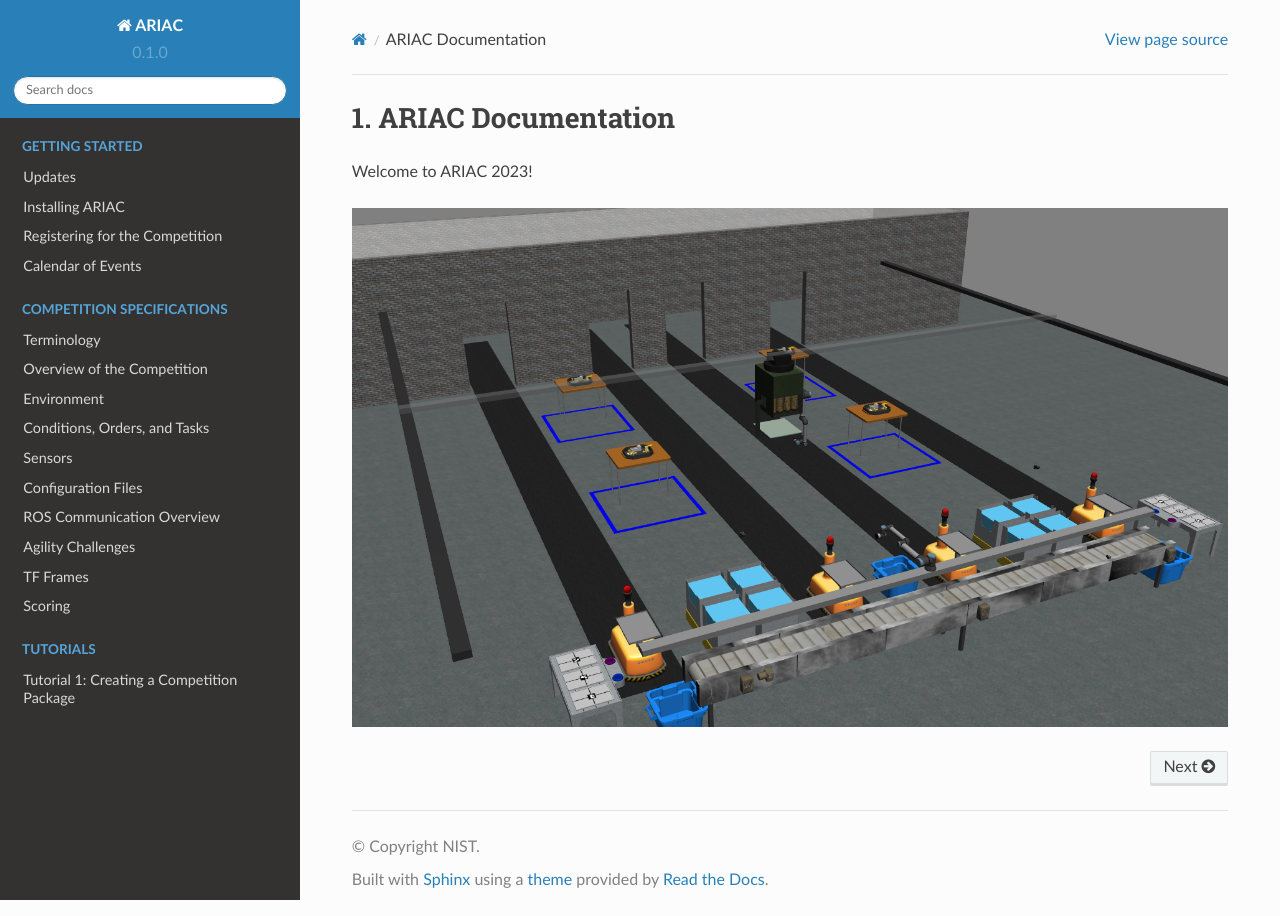
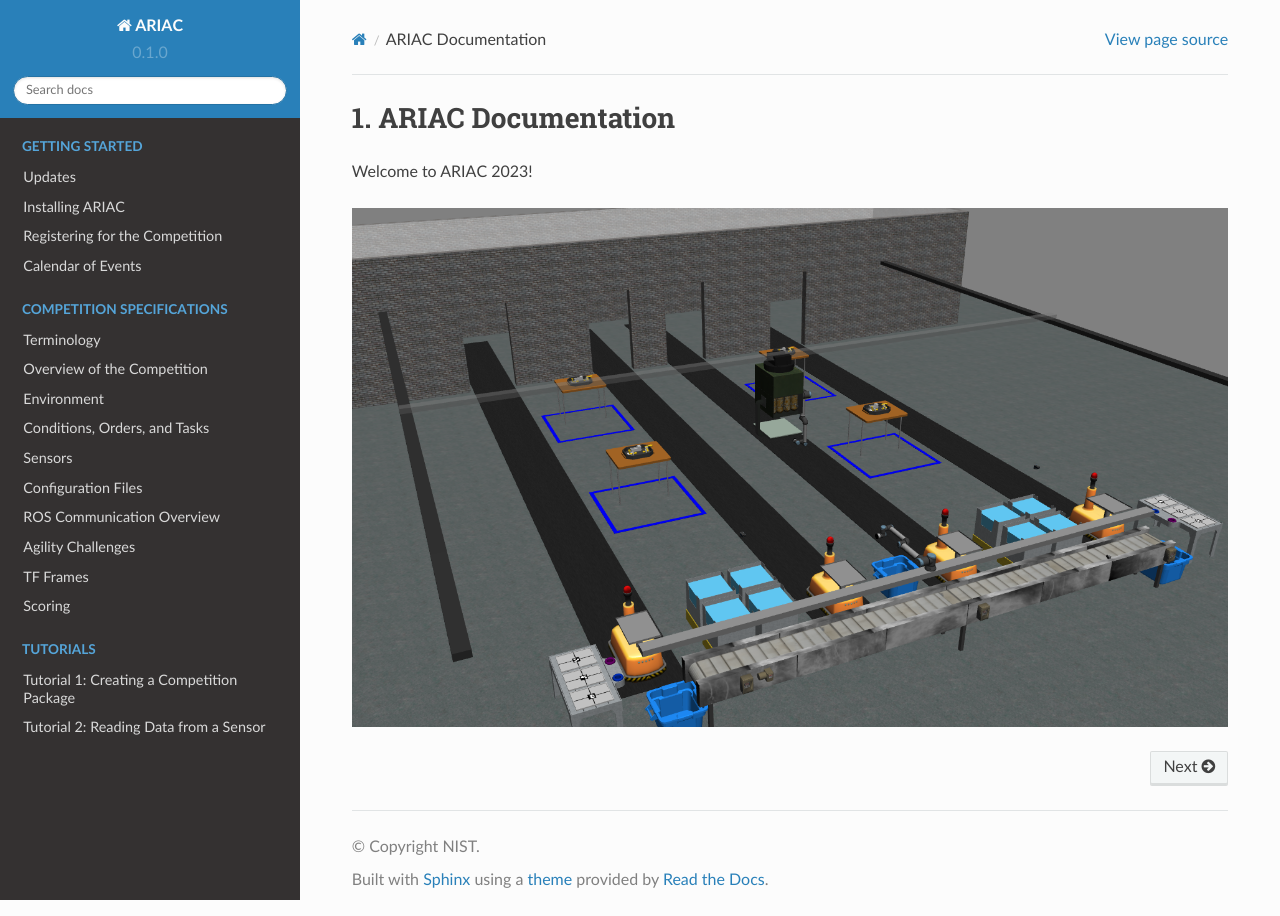
Before and after one commit to usnistgov/ARIAC, a Sphinx documentation site: the page built from docs/index.rst, in a window 1280 px wide. Built offline with Sphinx 7.4.7 and the Read the Docs theme 2.0.0, drawn with Linux system fonts in a browser that asks for light colours.

Commit message:
added tutorial 2 to the index

```diff
--- a/docs/index.rst
+++ b/docs/index.rst
@@ -41,3 +41,4 @@ Welcome to ARIAC 2023!
    :hidden:
 
    tutorials/creating_a_competition_pkg.md
+   tutorials/reading_data_from_a_sensor.md
```
